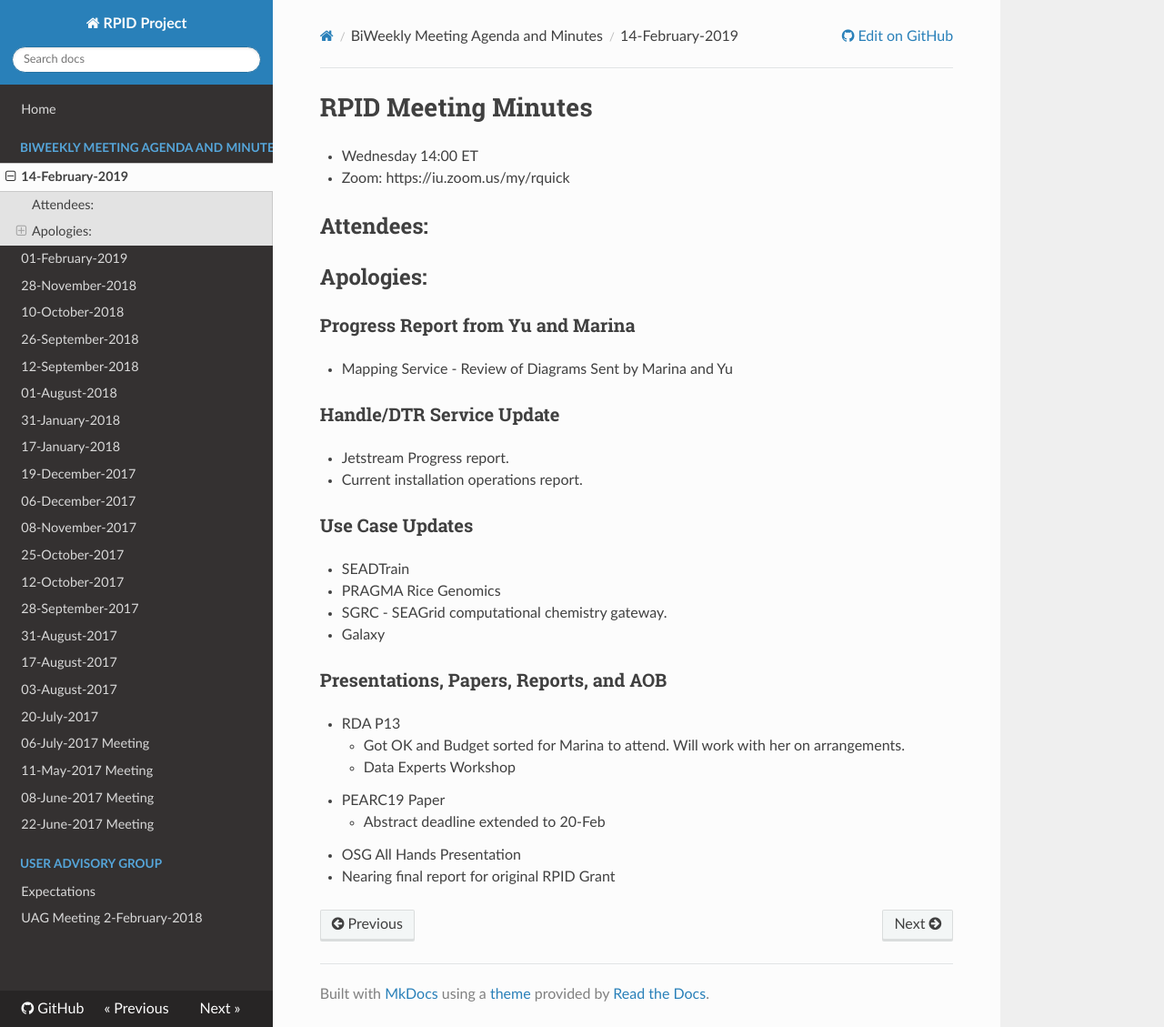
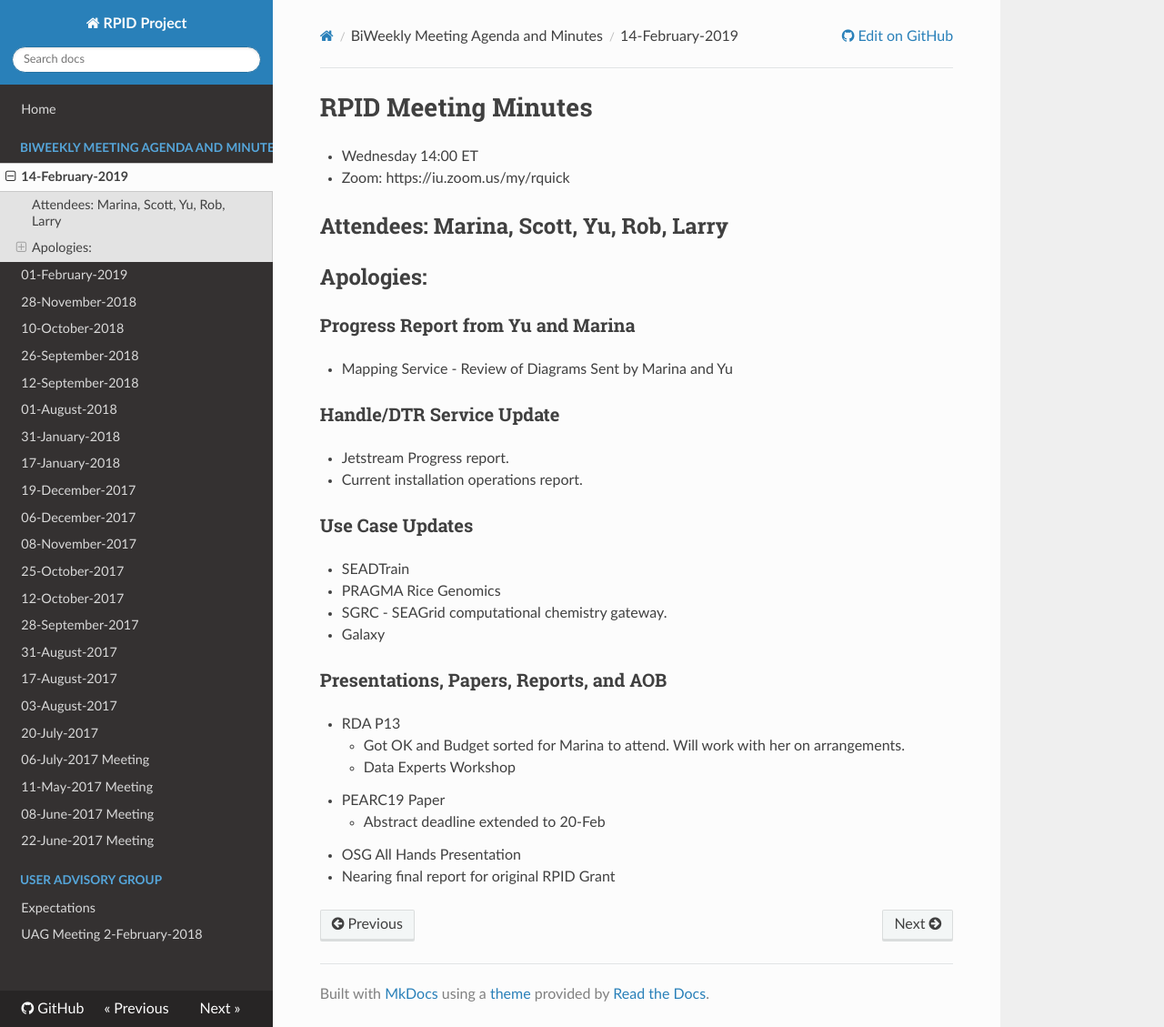
Before and after one commit to rpidproject/rpid, an MkDocs documentation site: the page built from docs/14-February-2019.md, in a window 1280 px wide and 1129 px high. Shown: the whole window at 91% size. Built offline with MkDocs 1.6.1, drawn with Linux system fonts in a browser that asks for light colours; nearby versions of some CDN libraries; old or Windows-style settings are respelled for this version of MkDocs.

Commit message:
Update 14-February-2019.md

```diff
--- a/docs/14-February-2019.md
+++ b/docs/14-February-2019.md
@@ -3,7 +3,7 @@
    * Wednesday 14:00 ET
    * Zoom: https://iu.zoom.us/my/rquick
 
-## Attendees:
+## Attendees: Marina, Scott, Yu, Rob, Larry
 ## Apologies:
 
 ### Progress Report from Yu and Marina
```
